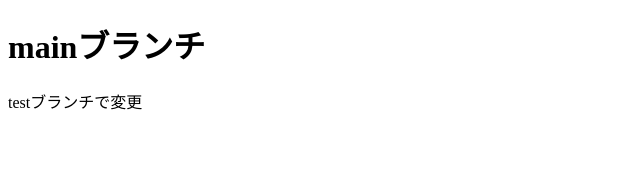
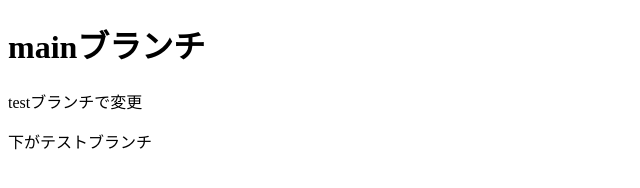
Before and after one commit to shoutanakaema/git-test, a plain HTML site: page index.html in a window 1280 px wide. Shown: the whole page, without its empty margins (0-640 px from the left). Drawn offline with Linux system fonts and the light colour scheme.

Commit message:
testブランチ下

```diff
--- a/index.html
+++ b/index.html
@@ -8,5 +8,6 @@
 <body>
     <h1>mainブランチ</h1>
     <p>testブランチで変更</p>
+    <p>下がテストブランチ</p>
 </body>
 </html>
```
